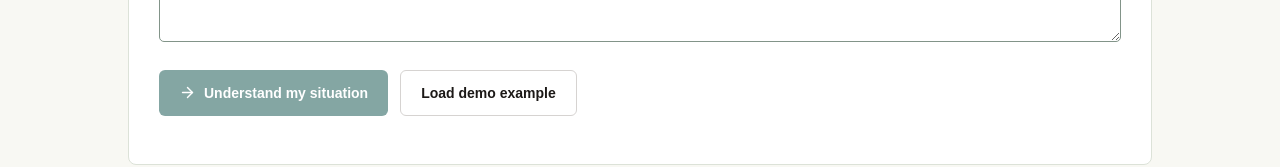
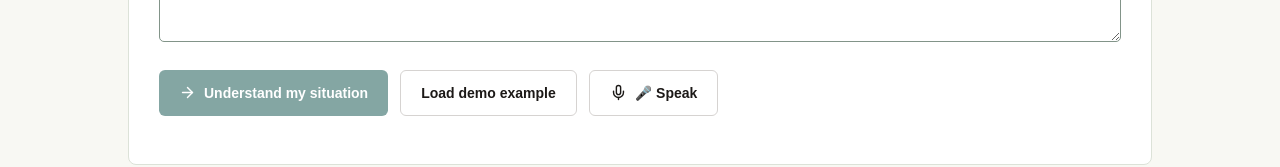
Before and after one commit to maria-mustafa-b/sanad, a Next.js app: page /understand in a window 1280 px wide. Shown: the part 652-819 px from the top of the page. Built offline with nearby package versions, Linux system fonts and the light colour scheme.

Commit message:
docs: create modern, visually appealing README with badges, Mermaid architecture diagrams, and track alignment

```diff
--- a/components/workspace/situation-flow.tsx
+++ b/components/workspace/situation-flow.tsx
@@ -1,5 +1,5 @@
 "use client";
-import { useEffect, useState } from "react";
+import { useEffect, useState, useRef } from "react";
 import Link from "next/link";
 import Image from "next/image";
 import { ArrowRight, Check, LoaderCircle, Mic } from "lucide-react";
@@ -38,15 +38,16 @@ export function SituationFlow() {
   const [notice, setNotice] = useState("");
   const [error, setError] = useState("");
   const [busy, setBusy] = useState("");
-  const [voiceSupported, setVoiceSupported] = useState(false);
+  const [voiceSupported] = useState(() => {
+    if (typeof window === "undefined") return false;
+    return "SpeechRecognition" in window || "webkitSpeechRecognition" in window;
+  });
   useEffect(() => {
-    if (new URLSearchParams(window.location.search).get("demo") === "1")
+    if (new URLSearchParams(window.location.search).get("demo") === "1") {
       queueMicrotask(() => {
         setText(sample);
-        setVoiceSupported(
-          "SpeechRecognition" in window || "webkitSpeechRecognition" in window,
-        );
       });
+    }
   }, []);
   async function work<T>(
     message: string,
@@ -66,16 +67,30 @@ export function SituationFlow() {
       setBusy("");
     }
   }
+  const [isListening, setIsListening] = useState(false);
+  const recognitionRef = useRef<unknown>(null);
+
   function listen() {
+    if (isListening) {
+      (recognitionRef.current as { stop?: () => void })?.stop?.();
+      setIsListening(false);
+      setNotice("Recording stopped.");
+      return;
+    }
+
     type RecognitionInstance = {
       lang: string;
+      continuous: boolean;
+      interimResults: boolean;
       onresult:
         | ((event: {
             results: ArrayLike<ArrayLike<{ transcript: string }>>;
           }) => void)
         | null;
       onerror: (() => void) | null;
+      onend: (() => void) | null;
       start: () => void;
+      stop: () => void;
     };
     const browser = window as typeof window & {
       SpeechRecognition?: new () => RecognitionInstance;
@@ -86,13 +101,29 @@ export function SituationFlow() {
     if (!Construct) return;
     const recognition = new Construct();
     recognition.lang = "en-US";
+    recognition.continuous = true;
+    recognition.interimResults = true;
     recognition.onresult = (e) => {
-      setText(e.results[0][0].transcript);
-      setNotice("Speech transcript added. Review it before continuing.");
+      let finalTranscript = "";
+      for (let i = 0; i < e.results.length; i++) {
+        finalTranscript += e.results[i][0].transcript + " ";
+      }
+      if (finalTranscript) {
+        setText(finalTranscript);
+        setNotice("Listening... Speech transcript updated.");
+      }
     };
-    recognition.onerror = () =>
-      setError("Speech recognition failed. You can type instead.");
+    recognition.onerror = () => {
+      setIsListening(false);
+      setError("Speech recognition failed or permission denied. You can type instead.");
+    };
+    recognition.onend = () => {
+      setIsListening(false);
+    };
     recognition.start();
+    recognitionRef.current = recognition;
+    setIsListening(true);
+    setNotice("Listening... Speak now.");
   }
   return (
     <div className="flow-stack">
@@ -158,8 +189,12 @@ export function SituationFlow() {
             Load demo example
           </Button>
           {voiceSupported && (
-            <Button variant="outline" type="button" onClick={listen}>
-              <Mic size={17} /> Speak
+            <Button
+              variant={isListening ? "destructive" : "outline"}
+              type="button"
+              onClick={listen}
+            >
+              <Mic size={17} /> {isListening ? "🛑 Stop Recording" : "🎤 Speak"}
             </Button>
           )}
         </div>
```
Also changed, not shown: 1 other file (tests, documents, lock files or other folders).
